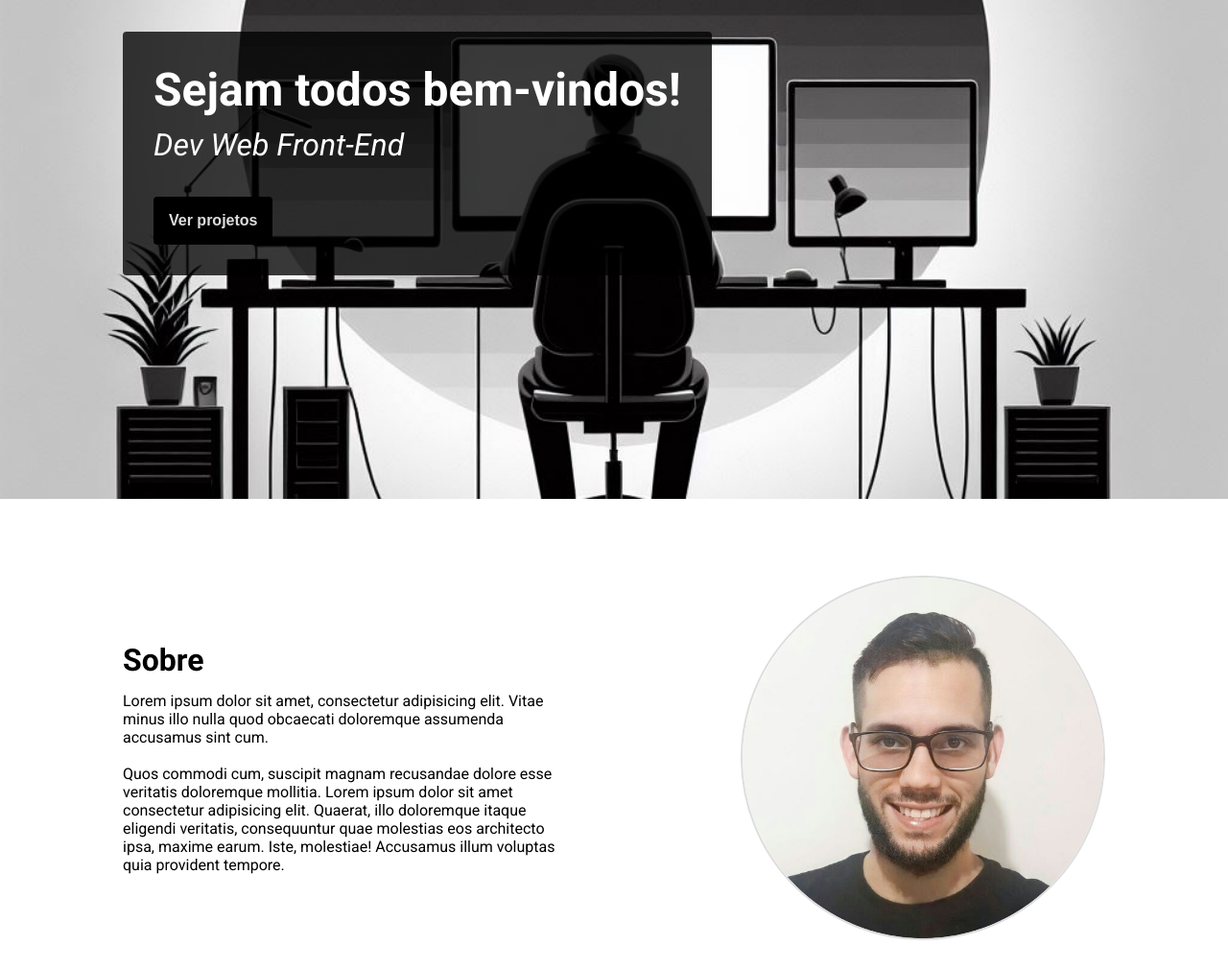
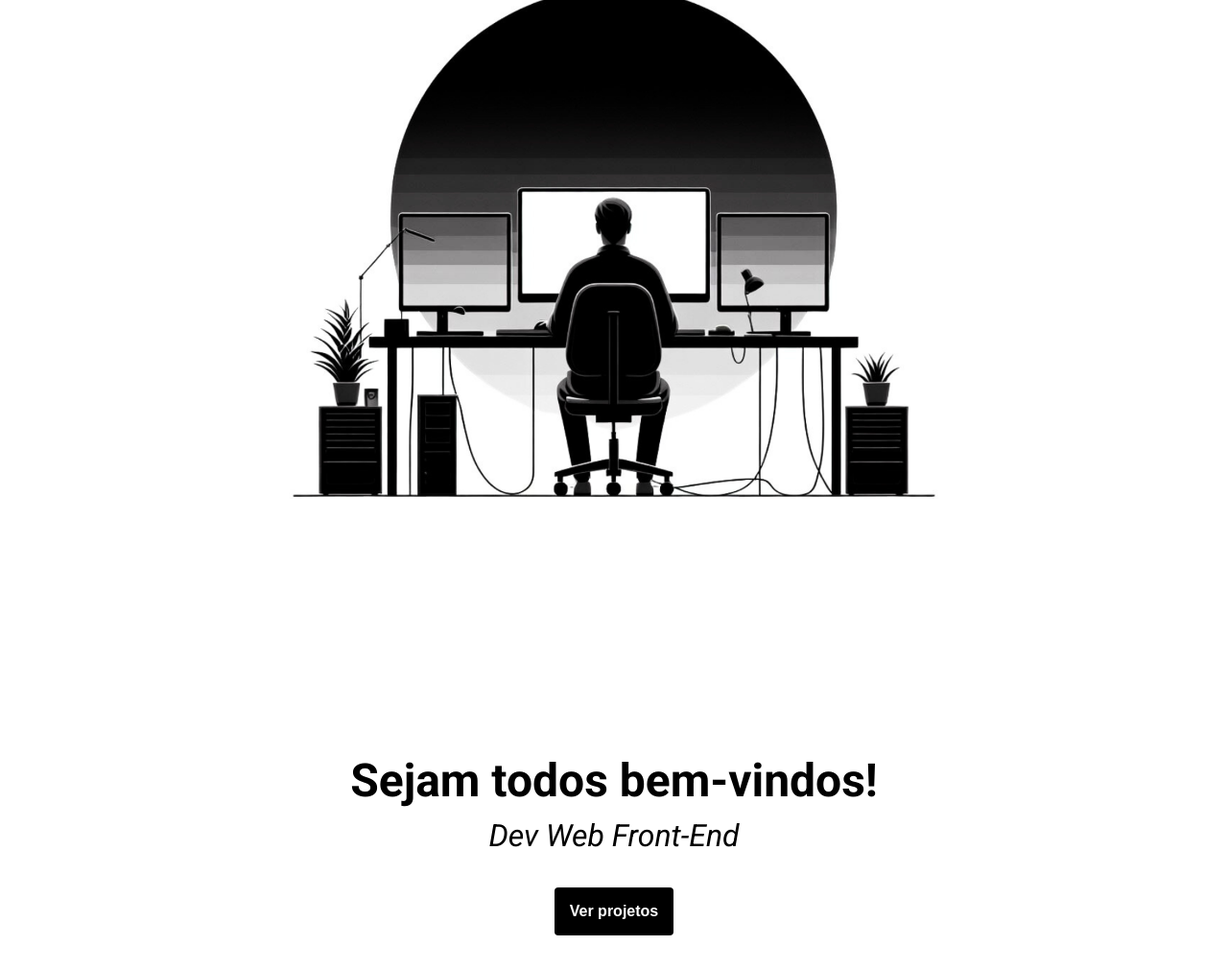
Before and after one commit to vandson-sants/portfolio, a plain HTML site: page index.html in a window 1280 px wide. Shown: the part 280-1290 px from the top of the page at 96% size. Drawn offline with Linux system fonts and the light colour scheme.

Commit message:
refactor: change in the CSS details and banner from home

```diff
--- a/index.html
+++ b/index.html
@@ -33,8 +33,12 @@
     <!-- fim cabeçalho -->
 
     <section class="main">
-      <div class="main-content">
-        <h1 class="title-main">Sejam todos bem-vindos!</h1>
+      <div class="main-banner"></div>
+    </section>
+
+    <section class="presentation">
+      <div class="content-presentation">
+        <h1 class="title-welcome">Sejam todos bem-vindos!</h1>
         <p class="title-presentation">Dev Web Front-End</p>
         <a href="#">
           <button class="btn-call-projects">Ver projetos</button>
--- a/style.css
+++ b/style.css
@@ -47,41 +47,51 @@ body {
   align-items: center;
   width: 100%;
   height: calc(100vh - 80px);
-  background-color: #c5c5c7;
-  background: url("./image/capaG3.jpg");
+}
+
+.main {
+  background-color: var(--primary-white);
+  background-image: url("./image/Capa\ banner\ \(1\).png");
   background-size: cover;
-  background-position: 50% 50%;
+  background-position: center;
+}
+
+.presentation {
+  display: grid;
+  align-items: center;
+  width: 100%;
+  height: calc(100vh - 80px);
+}
+
+.content-presentation {
+  width: 100%;
+  display: grid;
+  justify-items: center;
+  padding: 2rem;
   padding-left: 10%;
   padding-right: 10%;
-  padding-top: 80px;
-  padding-bottom: 80px;
-}
-
-.main-content {
-  padding: 2rem;
-  background: #000000c5;
   border-radius: 4px;
 }
 
-.title-main {
-  color: var(--primary-white);
+.title-welcome {
+  color: var(--primary-black);
   font-size: 3rem;
 }
 
 .title-presentation {
-  color: var(--primary-white);
+  color: var(--primary-black);
   font-size: 2rem;
   font-style: italic;
   margin-top: 10px;
   margin-bottom: 35px;
 }
 
-.main a {
+.presentation a {
   text-decoration: none;
 }
 
 .btn-call-projects {
-  color: var(--secondary-white);
+  color: var(--primary-white);
   background-color: var(--primary-black);
   font-weight: bold;
   padding: 1rem;
```
Also changed, not shown: image/Capa banner (1).png (added), image/Capa banner.png (added), image/capaG3.jpg (deleted).
